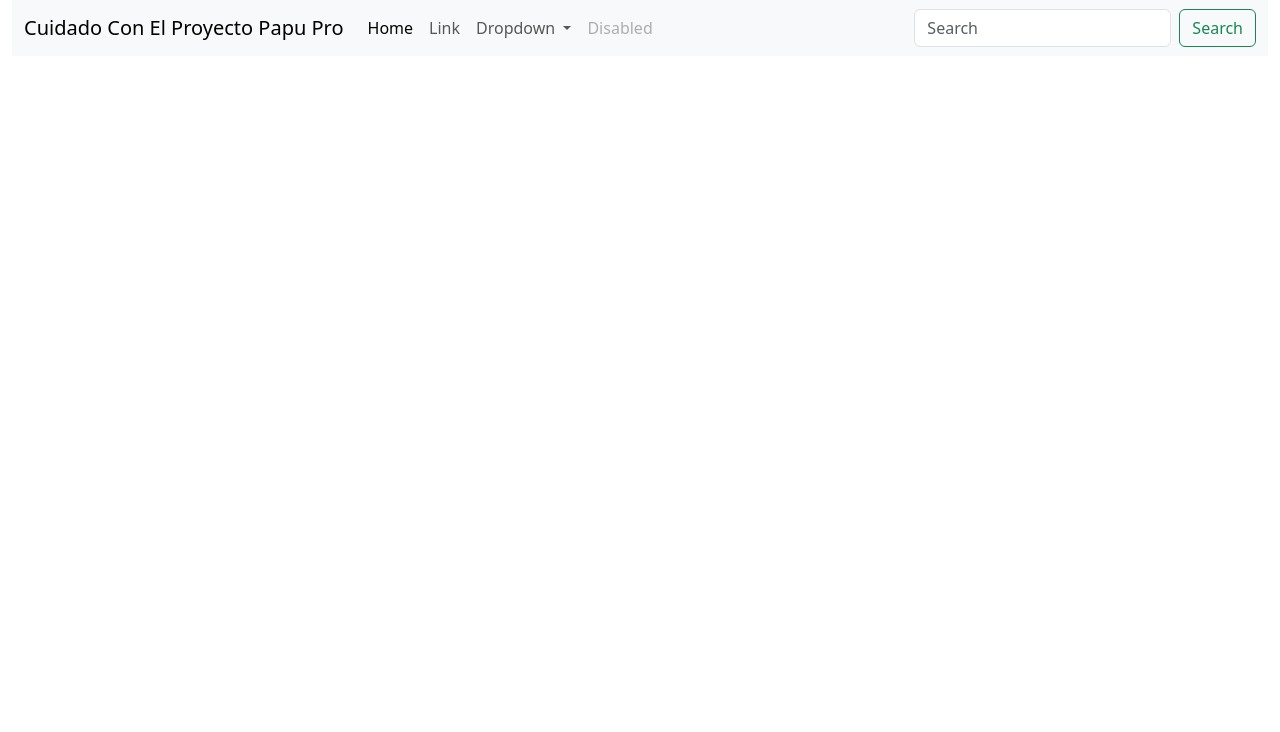
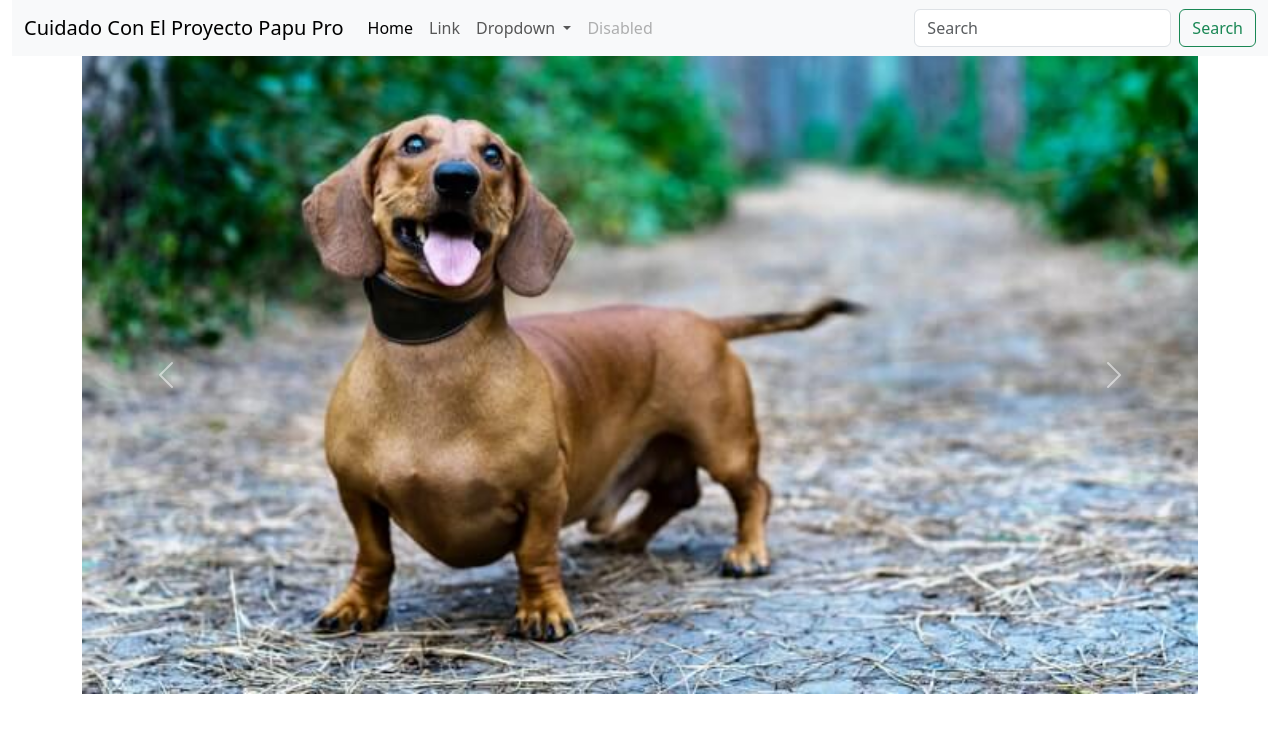
Before and after one commit to leonarshelo/MiPrimerProyecto, a plain HTML site: page index.html in a window 1280 px wide. Drawn offline with nearby package versions, Linux system fonts and the light colour scheme.

Commit message:
agregamos otra vez el carrusel

```diff
--- a/index.html
+++ b/index.html
@@ -62,7 +62,37 @@
             </div>
         </nav>
 
+        <!-- carrusel -->
 
+        <div class="container-md">
+
+            <div id="carouselExample" class="carousel slide">
+                <div class="carousel-inner">
+                    <div class="carousel-item active">
+                        <img src="./assets/tipos-de-perro-salchicha.jpg" class="d-block w-100" alt="...">
+                    </div>
+                    <div class="carousel-item">
+                        <img src="./assets/perro-salchicha-696x348.jpg" class="d-block w-100" alt="...">
+                    </div>
+                    <div class="carousel-item">
+                        <img src="./assets/download.jfif" class="d-block w-100" alt="...">
+                    </div>
+                </div>
+                <button class="carousel-control-prev" type="button" data-bs-target="#carouselExample"
+                    data-bs-slide="prev">
+                    <span class="carousel-control-prev-icon" aria-hidden="true"></span>
+                    <span class="visually-hidden">Previous</span>
+                </button>
+                <button class="carousel-control-next" type="button" data-bs-target="#carouselExample"
+                    data-bs-slide="next">
+                    <span class="carousel-control-next-icon" aria-hidden="true"></span>
+                    <span class="visually-hidden">Next</span>
+                </button>
+            </div>
+
+        </div>
+
+    </div>
 
 
 
```
